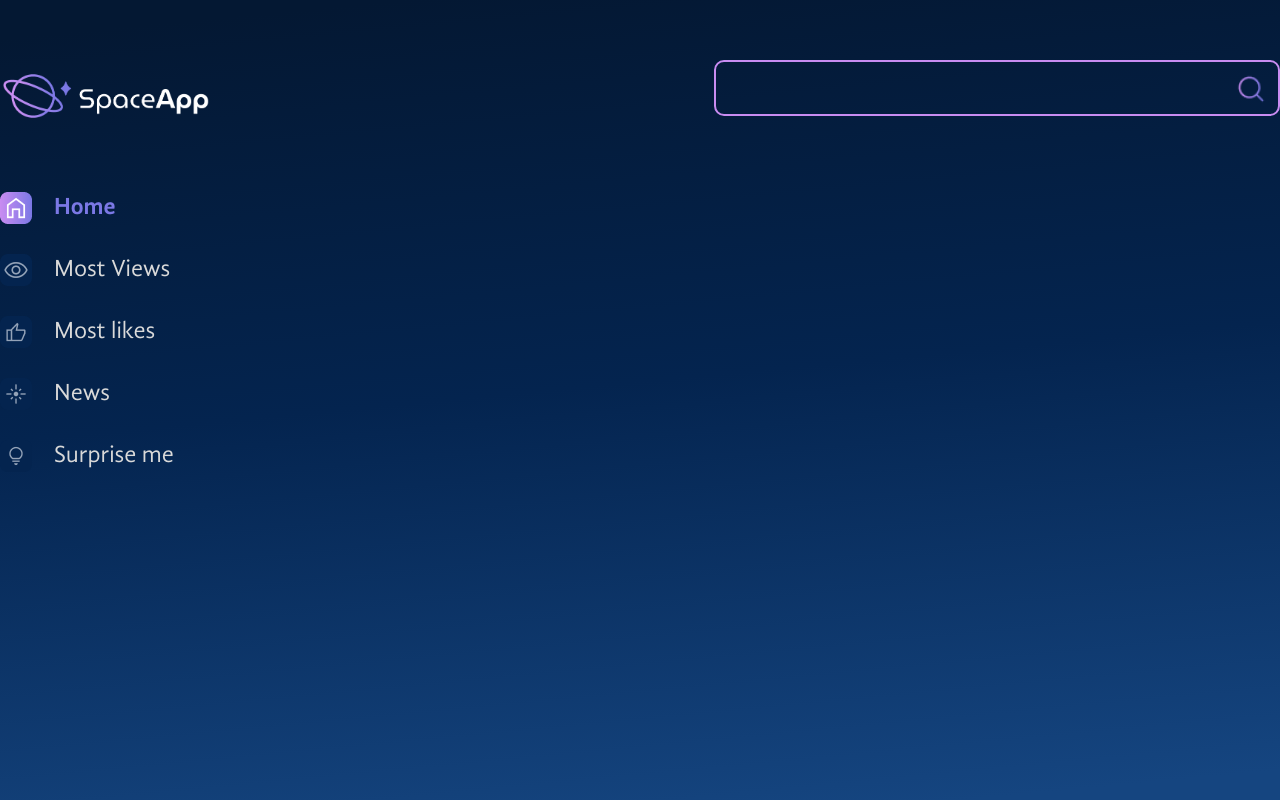
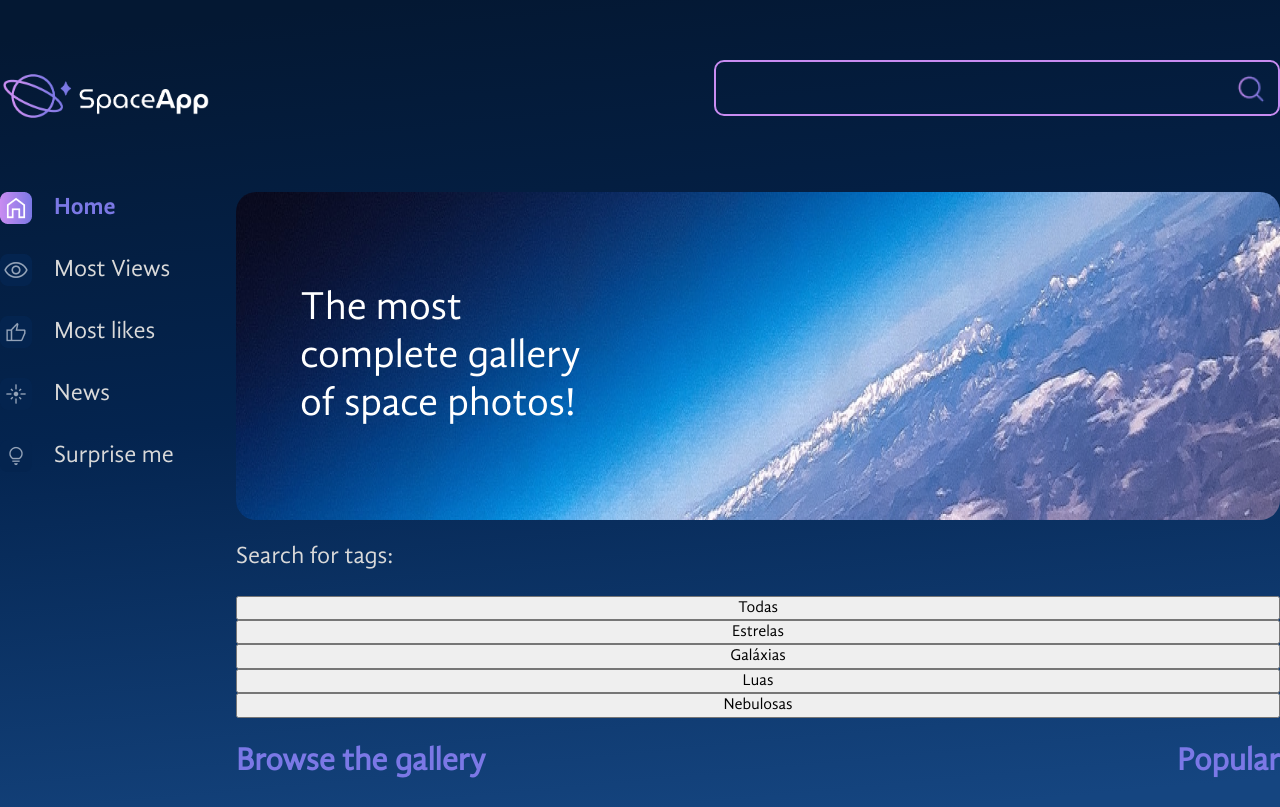
Before and after one commit to CezarBacanieski/Space-react, a React (Vite) app: page / in a window 1280 px wide. Built offline with nearby package versions, Linux system fonts and the light colour scheme.

Commit message:
criacao de todo o header e novos components

```diff
--- a/src/App.jsx
+++ b/src/App.jsx
@@ -2,6 +2,9 @@ import styled from 'styled-components';
 import GlobalStyles from './components/GlobalStyles';
 import Header from './components/Header';
 import SideBar from './components/SideBar';
+import Banner from './components/Banner';
+import bannerBackground from './assets/banner.png';
+import Gallery from './components/Gallery';
 
 const FundoGradiente = styled.div`
   background: linear-gradient(
@@ -16,12 +19,39 @@ const FundoGradiente = styled.div`
   min-height: 100vh;
 `;
 
+const AppContainer = styled.div`
+  width: 1440px;
+  margin: 0 auto;
+  max-width: 100%;
+`;
+
+const MainContainer = styled.main`
+  display: flex;
+  gap: 24px;
+`;
+const GalleryContent = styled.section`
+  display: flex;
+  flex-direction: column;
+  flex-grow: 1;
+`;
+
 function App() {
   return (
     <FundoGradiente>
       <GlobalStyles />
-      <Header />
-      <SideBar />
+      <AppContainer>
+        <Header />
+        <MainContainer>
+          <SideBar />
+          <GalleryContent>
+            <Banner
+              text='The most complete gallery of space photos!'
+              backgroundImage={bannerBackground}
+            />
+            <Gallery />
+          </GalleryContent>
+        </MainContainer>
+      </AppContainer>
     </FundoGradiente>
   );
 }
--- /dev/null
+++ b/src/components/Banner/index.jsx
@@ -0,0 +1,32 @@
+import styled from 'styled-components';
+
+const StylizedFigure = styled.figure`
+  background-image: ${(props) => `url(${props.$backgroundImage})`};
+  flex-grow: 1;
+  background-repeat: no-repeat;
+  display: flex;
+  align-items: center;
+  min-height: 328px;
+  margin: 0;
+  border-radius: 20px;
+  max-width: 100%;
+  background-size: cover;
+`;
+const StylizedTitle = styled.h1`
+  font-weight: 400;
+  font-size: 40px;
+  line-height: 48px;
+  color: #ffffff;
+  max-width: 300px;
+  padding: 0 64px;
+`;
+
+const Banner = ({ text, backgroundImage }) => {
+  return (
+    <StylizedFigure $backgroundImage={backgroundImage}>
+      <StylizedTitle>{text}</StylizedTitle>
+    </StylizedFigure>
+  );
+};
+
+export default Banner;
--- /dev/null
+++ b/src/components/Gallery/Popular/index.jsx
@@ -0,0 +1,7 @@
+import Titulo from '../../Title';
+
+const Popular = () => {
+  return <Titulo>Popular</Titulo>;
+};
+
+export default Popular;
--- /dev/null
+++ b/src/components/Gallery/Tags/index.jsx
@@ -0,0 +1,20 @@
+import styled from 'styled-components';
+import tags from './tags.json';
+
+const SearchText = styled.p`
+  font-size: 24px;
+  color: #d9d9d9;
+`;
+
+const Tags = () => {
+  return (
+    <>
+      <SearchText>Search for tags: </SearchText>
+      {tags.map((tag) => (
+        <button key={tag.id}>{tag.titulo}</button>
+      ))}
+    </>
+  );
+};
+
+export default Tags;
--- /dev/null
+++ b/src/components/Gallery/Tags/tags.json
@@ -0,0 +1,22 @@
+[
+    {
+        "id": 0,
+        "titulo": "Todas"
+    },
+    {
+        "id": 1,
+        "titulo": "Estrelas"
+    },
+    {
+        "id": 2,
+        "titulo": "Galáxias"
+    },
+    {
+        "id": 3,
+        "titulo": "Luas"
+    },
+    {
+        "id": 4,
+        "titulo": "Nebulosas"
+    }
+]
--- /dev/null
+++ b/src/components/Gallery/index.jsx
@@ -0,0 +1,29 @@
+import styled from 'styled-components';
+import Titulo from '../Title';
+import Tags from './Tags';
+import Popular from './Popular';
+
+const ContainerGallery = styled.div`
+  display: flex;
+`;
+
+const FluidSection = styled.section`
+  flex-grow: 1;
+`;
+
+const Gallery = () => {
+  return (
+    <>
+      <Tags />
+      <ContainerGallery>
+        <FluidSection>
+          <Titulo>Browse the gallery</Titulo>
+        </FluidSection>
+
+        <Popular />
+      </ContainerGallery>
+    </>
+  );
+};
+
+export default Gallery;
--- /dev/null
+++ b/src/components/Title/index.jsx
@@ -0,0 +1,9 @@
+import styled from 'styled-components';
+
+const Titulo = styled.h2`
+  color: #7b78e6;
+  font-size: 32px;
+  text-align: ${(props) => (props.alinhamento ? props.alinhamento : 'left')};
+`;
+
+export default Titulo;
```
Also changed, not shown: src/components/Gallery/Tags/fotos.json (added, +72 -0 lines).
